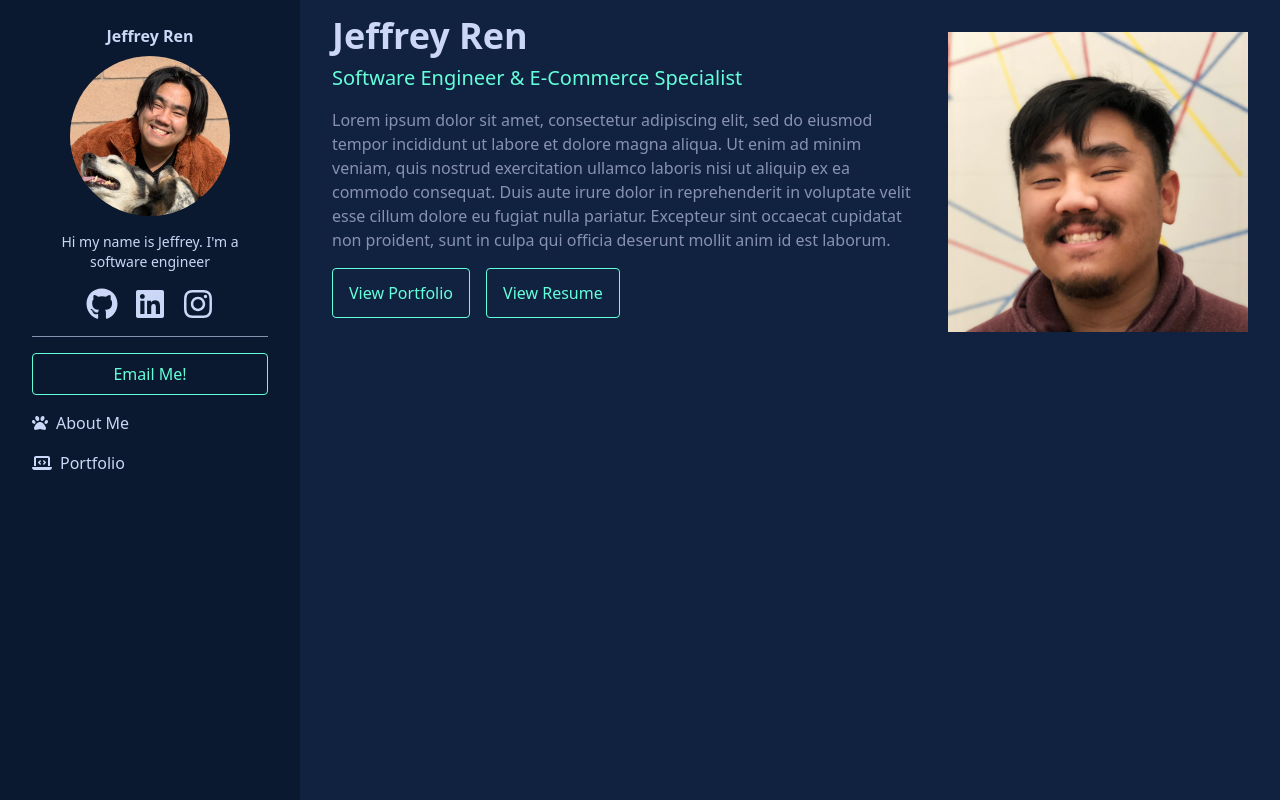
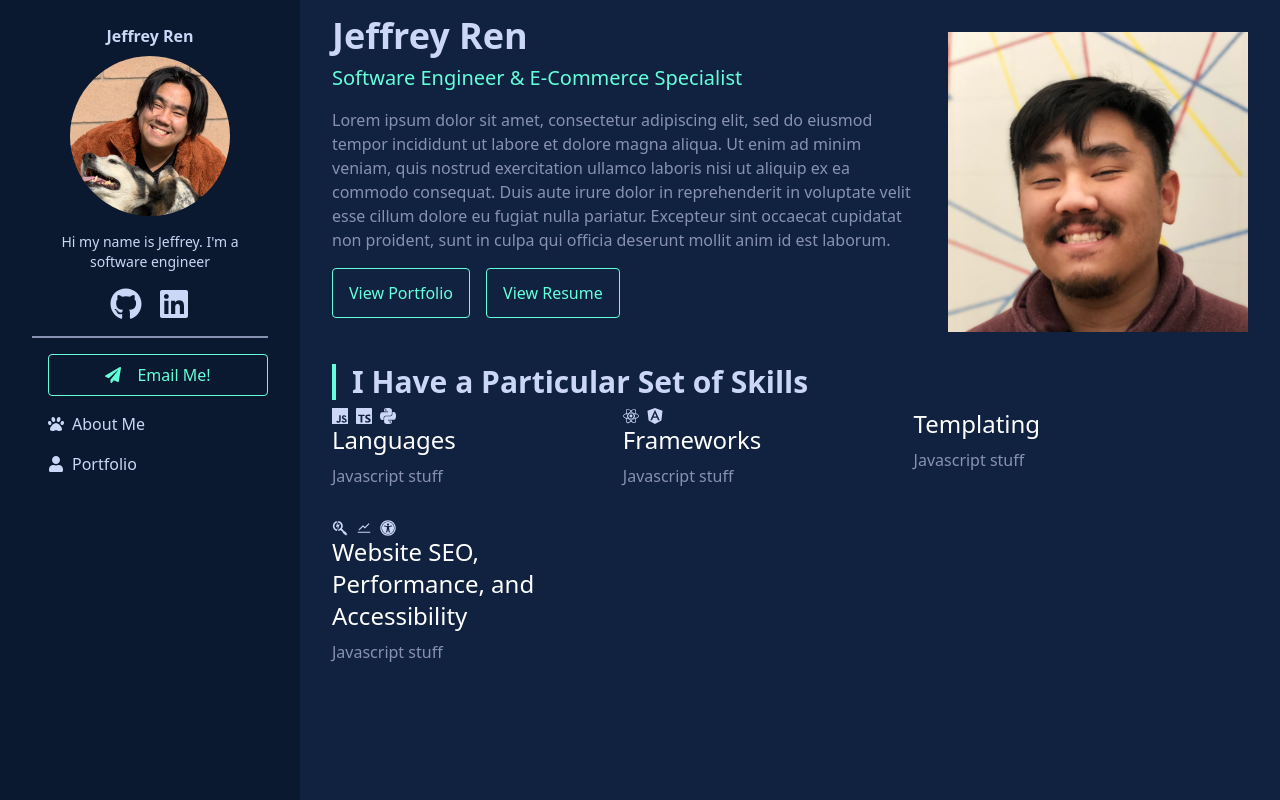
Before and after one commit to renjeffreyy/portfolio_2022, a Gatsby site: page / in a window 1280 px wide. Built offline with nearby package versions, Linux system fonts and the light colour scheme; Gatsby itself is replaced by a stand-in of ours.

Commit message:
removed font awesomee and used react icons

```diff
--- a/package.json
+++ b/package.json
@@ -15,11 +15,7 @@
     "clean": "gatsby clean"
   },
   "dependencies": {
-    "@fortawesome/fontawesome-free": "^6.1.2",
-    "@fortawesome/fontawesome-svg-core": "^6.1.2",
-    "@fortawesome/free-brands-svg-icons": "^6.1.2",
-    "@fortawesome/free-solid-svg-icons": "^6.1.2",
-    "@fortawesome/react-fontawesome": "^0.2.0",
+    "@react-icons/all-files": "^4.1.0",
     "gatsby": "^4.20.0",
     "gatsby-plugin-image": "^2.21.0",
     "gatsby-plugin-manifest": "^4.20.0",
--- a/src/components/header.component.js
+++ b/src/components/header.component.js
@@ -1,13 +1,14 @@
 import * as React from "react";
 import { useState, useEffect } from "react";
-import { FontAwesomeIcon } from "@fortawesome/react-fontawesome";
-import { faBars } from "@fortawesome/free-solid-svg-icons";
+import { HiMenuAlt1 } from "@react-icons/all-files/hi/HiMenuAlt1";
 import { StaticImage } from "gatsby-plugin-image";
 import { useStaticQuery, graphql } from "gatsby";
 
 // components
 import { Socials } from "./socials.component";
 import { Nav } from "./nav.component";
+
+import { FaPaperPlane } from "@react-icons/all-files/fa/FaPaperPlane";
 
 const Header = () => {
   const data = useStaticQuery(graphql`
@@ -36,9 +37,7 @@ const Header = () => {
 
   const { name, short_about, socials, email } = data.allDataJson.edges[0].node;
   return (
-    <header
-      className="z-[9999] bg-background p-4 fixed right-0 left-0 top-0 lg:bottom-0 lg:w-[300px] lg:right=[unset] lg:px-8"
-    >
+    <header className="z-[9999] bg-background p-4 fixed right-0 left-0 top-0 lg:bottom-0 lg:w-[300px] lg:right=[unset] lg:px-8">
       <nav className="relative">
         <button
           onClick={() => {
@@ -46,28 +45,41 @@ const Header = () => {
           }}
           className="px-4 py-2 text-white border-white border rounded z-[2] relative lg:hidden"
         >
-          <FontAwesomeIcon icon={faBars} />
+          <HiMenuAlt1 />
           <p className="sr-only">Menu Button</p>
         </button>
         <h1 className="text-text_secondary font-bold font-sans absolute top-2 w-full text-center lg:relative">
           {name}
         </h1>
-        <div className={menuOpen ? "max-h-[500px] transition-all duration-500 overflow-hidden lg:max-h-[unset]" :  "max-h-0 overflow-hidden transition-all duration-500 lg:max-h-[unset]"}>
+        <div
+          className={
+            menuOpen
+              ? "sm:flex max-h-[500px] transition-all duration-500 overflow-hidden lg:max-h-[unset] lg:flex-col"
+              : "sm:flex max-h-0 overflow-hidden transition-all duration-500 lg:max-h-[unset] lg:flex-col"
+          }
+        >
+          <div className="sm:flex-col sm:pr-4 sm:border-r-2 border-text_primary lg:border-0 lg:pr-0">
             <StaticImage
               src="../images/profile.webp"
               alt="testing"
               className="rounded-full max-w-[160px] mx-auto block mt-4"
             />
-          <p className="text-text_secondary text-sm text-center mt-4">{short_about}</p>
+            <p className="text-text_secondary text-sm text-center mt-4">
+              {short_about}
+            </p>
 
             <Socials socials={socials} />
+          </div>
+          <div className="sm:flex sm:w-full sm:flex-col sm:pl-4 lg:pr-0">
             <a
               href={`mailto: ${email}`}
-            className="border-secondary cursor-pointer block px-4 py-2 mt-4 text-center rounded border text-secondary hover:bg-secondary_hover"
+              className="border-secondary cursor-pointer px-4 py-2 mt-4 text-center rounded border text-secondary hover:bg-secondary_hover flex items-center justify-center gap-4"
             >
+              <FaPaperPlane />
               Email Me!
             </a>
             <Nav />
+          </div>
         </div>
       </nav>
     </header>
--- a/src/components/nav.component.js
+++ b/src/components/nav.component.js
@@ -1,29 +1,31 @@
 import * as React from "react";
 import { Link } from "gatsby";
-import { faPaw, faLaptopCode } from "@fortawesome/free-solid-svg-icons";
-import { FontAwesomeIcon } from "@fortawesome/react-fontawesome";
+
+// icons
+import { FaPaw } from "@react-icons/all-files/fa/FaPaw";
+import { FaUser } from "@react-icons/all-files/fa/FaUser";
 
 export const Nav = () => {
   return (
     <ul>
-      <NavItem link="/" icon={faPaw}>
+      <NavItem link="/">
+        <FaPaw />
         About Me
       </NavItem>
-      <NavItem link="/portfolio" icon={faLaptopCode}>
+      <NavItem link="/portfolio">
+        <FaUser />
         Portfolio
       </NavItem>
     </ul>
   );
 };
 
-const NavItem = (props) => {
-  const { link, icon } = props;
+const NavItem = ({link, children }) => {
   return (
     <li className="text-text_secondary  mt-4 block">
       <span className="hover:text-secondary">
-        <FontAwesomeIcon icon={icon} className="mr-2" />
-        <Link clasName="hover:" to={link}>
-          {props.children}
+        <Link className="hover:text-secondary flex items-center gap-2" to={link}>
+          {children}
         </Link>
       </span>
     </li>
--- /dev/null
+++ b/src/components/section-header.component.js
@@ -0,0 +1,7 @@
+import * as React from "react";
+
+export const SectionHeader = ({children}) => {
+    return (
+        <h2 className="text-text_secondary border-secondary border-l-4 pl-4 text-3xl font-bold">{children}</h2>
+    )
+}
--- /dev/null
+++ b/src/components/section.component.js
@@ -0,0 +1,11 @@
+import * as React from "react";
+import { SectionHeader } from "./section-header.component";
+
+export const Section = ({headerText, children }) => {
+    return (
+        <section className="py-4">
+            <SectionHeader>{ headerText }</SectionHeader>
+            { children }
+        </section>
+    )
+}
--- /dev/null
+++ b/src/components/skill-card.component.js
@@ -0,0 +1,14 @@
+import * as React from "react";
+
+export const SkillCard = ({headerText,description,children}) => {
+
+    return(
+        <article className="py-2 basis-full sm:basis-[48%] lg:basis-[30%]">
+            <div className="flex items-center gap-2 text-text_secondary">
+                { children }
+            </div>
+            <h2 className="text-white mb-2 text-2xl">{ headerText }</h2>
+            <p className="text-text_primary">{ description }</p>
+        </article>
+    )
+}
--- /dev/null
+++ b/src/components/skill-section.component.js
@@ -0,0 +1,85 @@
+import * as React from "react";
+import { useStaticQuery, graphql } from "gatsby";
+
+import { SectionHeader } from "./section-header.component";
+import { SkillCard } from "./skill-card.component";
+
+// icons
+import { SiJavascript } from "@react-icons/all-files/si/SiJavascript";
+import { SiTypescript } from "@react-icons/all-files/si/SiTypescript";
+import { SiPython } from "@react-icons/all-files/si/SiPython";
+import { SiReact } from "@react-icons/all-files/si/SiReact";
+import { SiAngular } from "@react-icons/all-files/si/SiAngular";
+import { FaUniversalAccess } from "@react-icons/all-files/fa/FaUniversalAccess";
+import { AiOutlineStock } from "@react-icons/all-files/ai/AiOutlineStock";
+import { FaSearchengin } from "@react-icons/all-files/fa/FaSearchengin";
+
+export const SkillSection = () => {
+  const skillData = useStaticQuery(graphql`
+    query skillQuery {
+      allDataJson {
+        edges {
+          node {
+            skill_header
+            languages {
+              header
+              description
+            }
+            frameworks {
+              header
+              description
+            }
+            templating {
+              header
+              description
+            }
+            seo {
+              header
+              description
+            }
+          }
+        }
+      }
+    }
+  `);
+
+  const {
+    skill_header: skillHeader,
+    languages,
+    frameworks,
+    templating,
+    seo,
+  } = skillData.allDataJson.edges[0].node;
+
+  return (
+    <section className="py-8">
+      <SectionHeader>{skillHeader}</SectionHeader>
+      <div className="flex gap-4 flex-wrap">
+        <SkillCard
+          headerText={languages.header}
+          description={languages.description}
+        >
+          <SiJavascript />
+          <SiTypescript />
+          <SiPython />
+        </SkillCard>
+        <SkillCard
+          headerText={frameworks.header}
+          description={frameworks.description}
+        >
+          <SiReact />
+          <SiAngular />
+        </SkillCard>
+        <SkillCard
+          headerText={templating.header}
+          description={templating.description}
+        ></SkillCard>
+        <SkillCard headerText={seo.header} description={seo.description}>
+          <FaSearchengin />
+          <AiOutlineStock />
+          <FaUniversalAccess />
+        </SkillCard>
+      </div>
+    </section>
+  );
+};
--- a/src/components/socials.component.js
+++ b/src/components/socials.component.js
@@ -1,25 +1,29 @@
 import React from "react"
-import { FontAwesomeIcon } from "@fortawesome/react-fontawesome"
-import { faGithub,faInstagram,faLinkedin } from "@fortawesome/free-brands-svg-icons"
+
+import { FaLinkedin } from "@react-icons/all-files/fa/FaLinkedin";
+import { FaGithub } from "@react-icons/all-files/fa/FaGithub";
 
 export const Socials = ({socials}) =>{
-    const { github, instagram, linkedin } = socials
+    const { github, linkedin } = socials
     return(
-        <ul className="flex gap-4 mx-auto justify-center mt-4 border-b border-text_primary pb-4">
-            <SocialLink socialLink={github} icon={faGithub} name="github" />
-            <SocialLink socialLink={linkedin} icon={faLinkedin} name="linkedin" />
-            <SocialLink socialLink={instagram} icon={faInstagram} name="instagram" />
+        <ul className="flex gap-4 mx-auto justify-center mt-4 border-b-2 border-text_primary pb-4 sm:border-b-0 lg:border-b-2">
+            <SocialLink socialLink={github}  name="github" >
+                <FaGithub className="w-full h-full" />
+            </SocialLink>
+            <SocialLink socialLink={linkedin}  name="linkedin" >
+                <FaLinkedin className="w-full h-full"/>
+            </SocialLink>
         </ul>
     )
 }
 
 
-const SocialLink = ({socialLink, icon, name}) =>{
+const SocialLink = ({socialLink, name, children}) =>{
 
     return (
         <li>
-        <a href={socialLink} className="text-white w-8 h-8 block" target="_blank" rel="noopener noreferrer">
-            <FontAwesomeIcon className="w-full h-full text-text_secondary hover:text-secondary" icon={icon} />
+        <a href={socialLink} className="text-text_secondary w-8 h-8 block cursor-pointer hover:text-secondary" target="_blank" rel="noopener noreferrer">
+            { children }
             <p className="sr-only">{name}</p>
         </a>
         </li>
--- a/src/data/about.json
+++ b/src/data/about.json
@@ -1,11 +1,28 @@
 {
-    "name":"Jeffrey Ren",
-    "socials":{
-        "github":"https://github.com/renjeffreyy",
-        "instagram":"https://www.instagram.com/jeffrey_codes/",
-        "linkedin":"https://www.linkedin.com/in/ren-jeffrey/"
-    },
-    "short_about":"Hi my name is Jeffrey. I'm a software engineer",
-    "email":"renjeffreyy@gmail.com",
-    "role": "Software Engineer & E-Commerce Specialist"
+  "name": "Jeffrey Ren",
+  "socials": {
+    "github": "https://github.com/renjeffreyy",
+    "instagram": "https://www.instagram.com/jeffrey_codes/",
+    "linkedin": "https://www.linkedin.com/in/ren-jeffrey/"
+  },
+  "short_about": "Hi my name is Jeffrey. I'm a software engineer",
+  "email": "renjeffreyy@gmail.com",
+  "role": "Software Engineer & E-Commerce Specialist",
+  "skill_header": "I Have a Particular Set of Skills",
+  "languages": {
+    "header": "Languages",
+    "description": "Javascript stuff"
+  },
+  "frameworks": {
+    "header": "Frameworks",
+    "description": "Javascript stuff"
+  },
+  "templating": {
+    "header": "Templating",
+    "description": "Javascript stuff"
+  },
+  "seo": {
+    "header": "Website SEO, Performance, and Accessibility",
+    "description": "Javascript stuff"
+  }
 }
--- a/src/pages/index.js
+++ b/src/pages/index.js
@@ -2,6 +2,7 @@ import * as React from "react";
 import Layout from "../components/layout.component";
 import { Seo } from "../components/seo.component";
 import { AboutHero } from "../components/about-hero.component";
+import { SkillSection } from "../components/skill-section.component";
 
 import "../styles/global.css";
 
@@ -10,6 +11,7 @@ const IndexPage = () => {
     <main>
       <Layout>
         <AboutHero />
+        <SkillSection />
       </Layout>
     </main>
   );
--- a/tailwind.config.js
+++ b/tailwind.config.js
@@ -15,7 +15,8 @@ module.exports = {
         text_secondary:'#ccd6f6'
       },
       screens:{
-        'lg': '940px',
+        sm: '640px',
+        lg: '940px',
       }
     },
   },
```
Also changed, not shown: src/components/about-hero.component.js (+4 -4 lines), 1 other file. Lines whose indentation alone changed are shown as unchanged.
